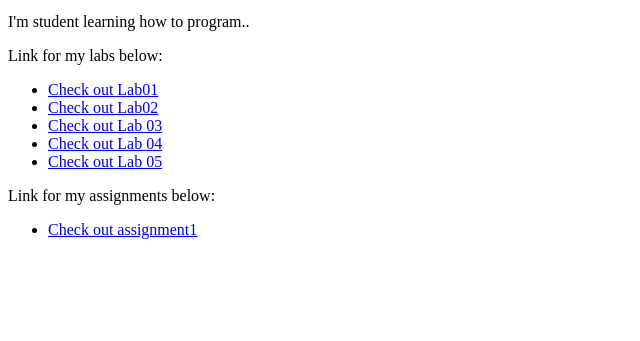
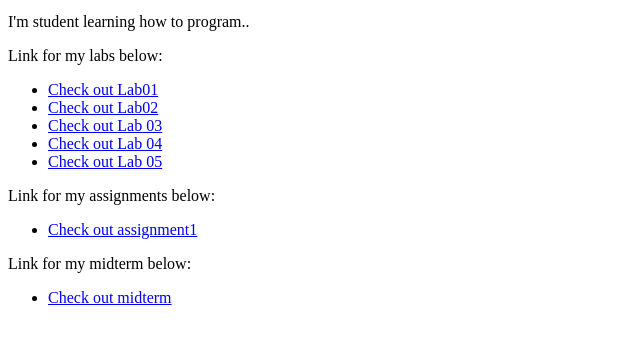
Before and after one commit to Nalexie/comp1537, a plain HTML site: page index.html in a window 1280 px wide. Shown: the part 87-428 px from the top of the page, without its empty margins (0-640 px from the left). Drawn offline with Linux system fonts and the light colour scheme.

Commit message:
index with midterm

```diff
--- a/index.html
+++ b/index.html
@@ -50,6 +50,15 @@
             </a>
         </li>
     </ul>
+
+    <p>Link for my midterm below:</p>
+    <ul>
+        <li>
+            <a href="midterm.html">
+                Check out midterm
+            </a>
+        </li>
+    </ul>
 </body>
 
 </html>
```
